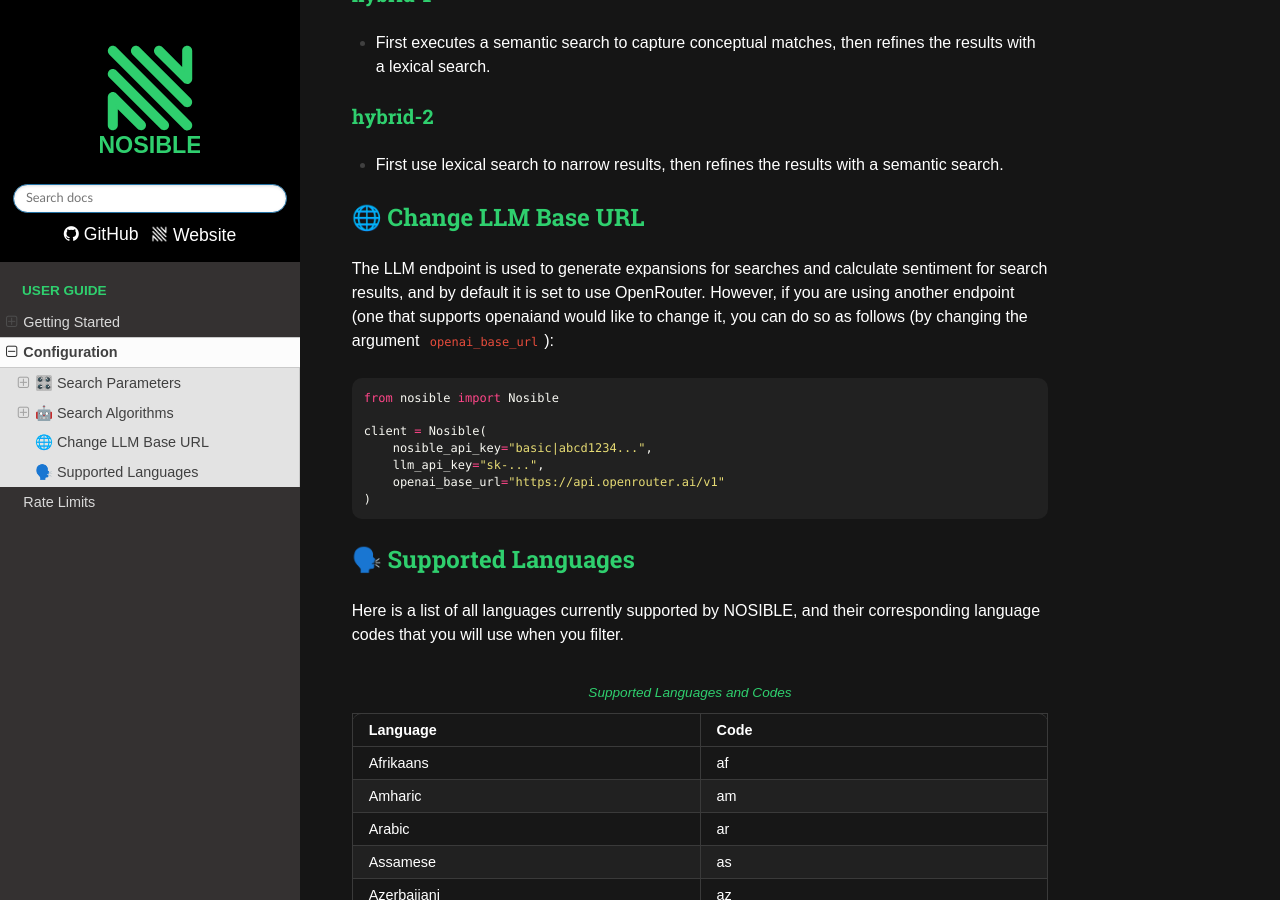
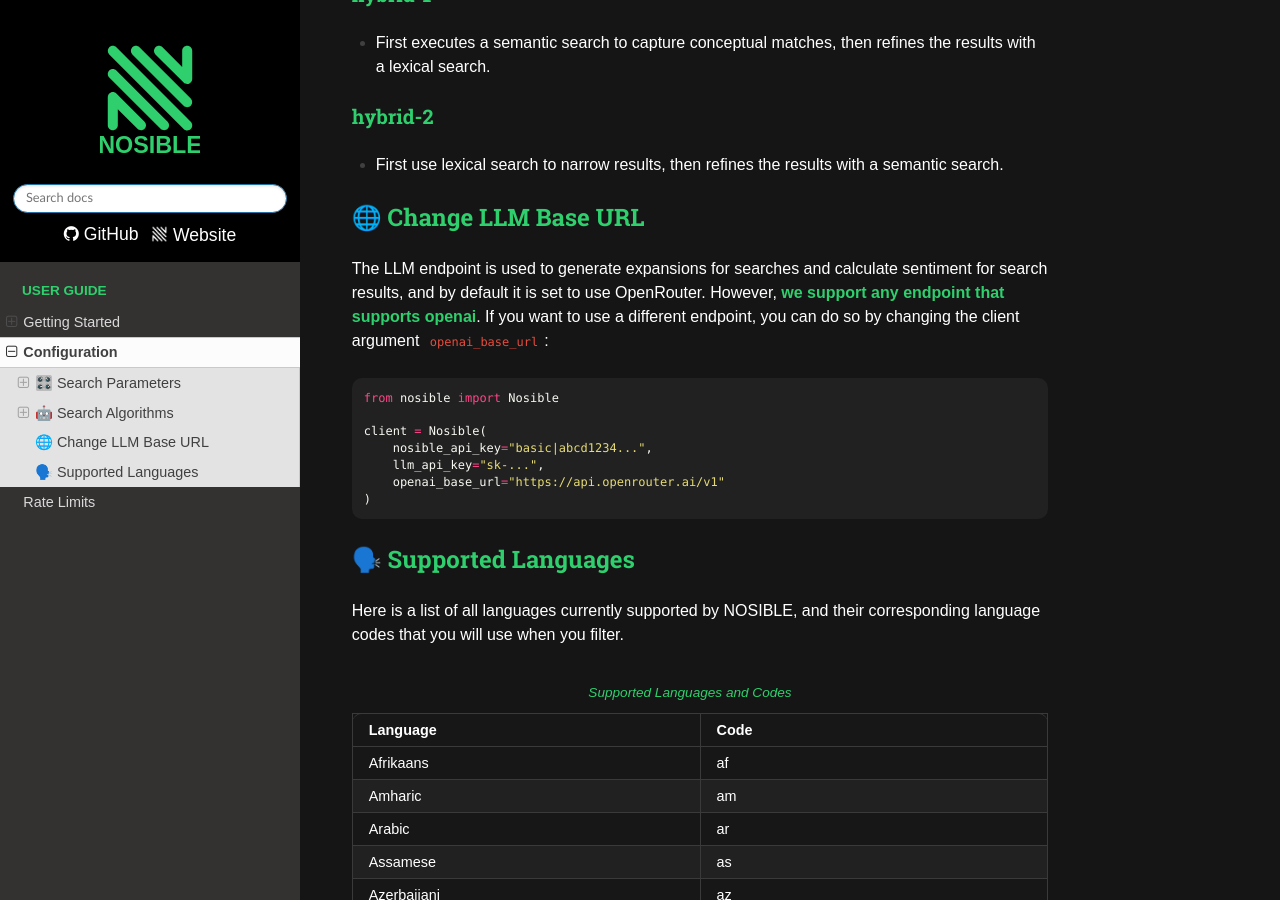
Before and after one commit to NosibleAI/nosible-py, a Sphinx documentation site: the page built from docs/configuration.rst, in a window 1280 px wide and 900 px high, scrolled down 4815 px. Built offline with Sphinx 7.4.7 and the Read the Docs theme 3.1.0, drawn with Linux system fonts in a browser that asks for light colours.

Commit message:
[0.2.2] Docs: More explicit, we support any endpoint that supports openAI

```diff
--- a/docs/configuration.rst
+++ b/docs/configuration.rst
@@ -220,8 +220,8 @@ hybrid-2
 ----------------------
 
 The LLM endpoint is used to generate expansions for searches and calculate sentiment for search results, and by default
-it is set to use OpenRouter. However, if you are using another endpoint (one that supports openaiand would like to
-change it, you can do so as follows (by changing the argument ``openai_base_url``):
+it is set to use OpenRouter. However, **we support any endpoint that supports openai**. If you want to use a different
+endpoint, you can do so by changing the client argument ``openai_base_url``:
 
 .. code:: python
 
```
Also changed, not shown: README.md (+2 -0 lines).
